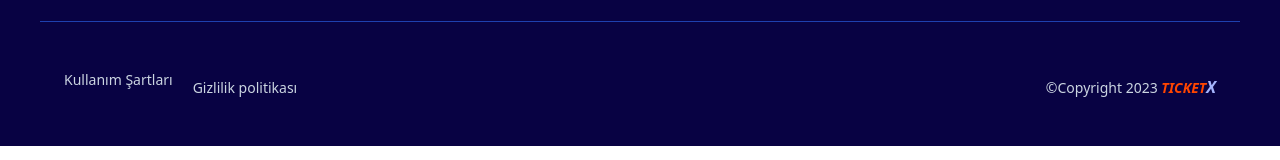
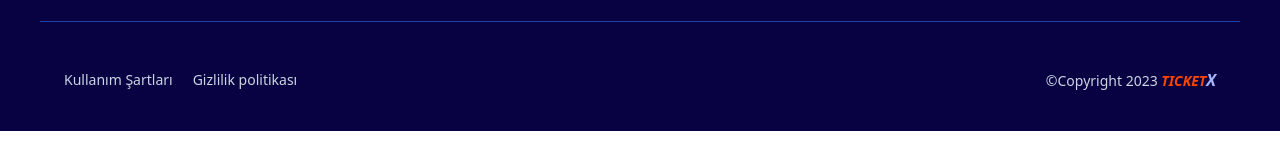
Before and after one commit to alibasdemir/react-django, a React (Create React App) app in the folder frontend/: page /search-results in a window 1280 px wide. Shown: the part 599-759 px from the top of the page. Built offline with nearby package versions, Linux system fonts and the light colour scheme; no server answers.

Commit message:
bug fixed

```diff
--- a/frontend/src/components/Footer.jsx
+++ b/frontend/src/components/Footer.jsx
@@ -174,19 +174,19 @@ function Footer() {
       </div>
       <div className="h-px bg-blue-800"></div>
       <div className="flex flex-col md:flex-row items-center pt-5 mx-4 md:mx-24 text-slate-300 text-sm md:space-y-0">
-        <p
+        <span
           className="hover:underline hover:text-purple-700"
           style={{ cursor: "pointer" }}
         >
           Kullanım Şartları
-        </p>
+        </span>
         <div className="md:ml-5"></div>
-        <p
+        <span
           className="hover:underline hover:text-purple-700"
           style={{ cursor: "pointer" }}
         >
           Gizlilik politikası
-        </p>
+        </span>
         <div className="md:ml-5"></div>
         <p className="md:ml-auto">
           ©Copyright 2023{" "}
```
